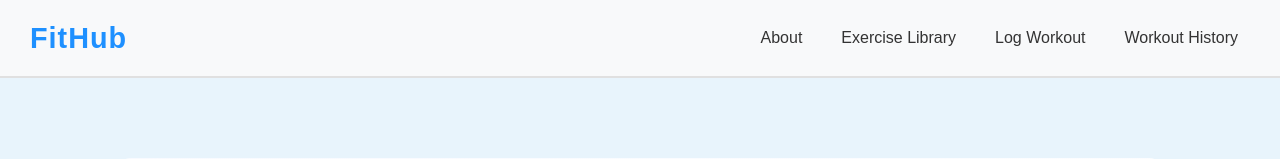
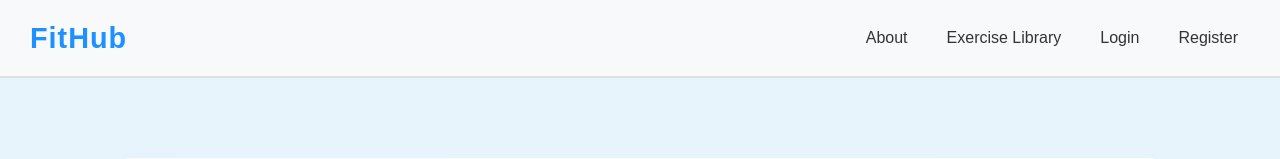
Before and after one commit to gmccaleb/unit-2-project-FItHub, a React (Vite) app in the folder fithub-frontend/: page / in a window 1280 px wide. Shown: the top 159 px of the page. Built offline with nearby package versions, Linux system fonts and the light colour scheme.

Commit message:
fixed nav menu

```diff
--- a/fithub-frontend/src/App.jsx
+++ b/fithub-frontend/src/App.jsx
@@ -26,6 +26,9 @@ function App() {
   useEffect(() => {
     localStorage.setItem("workoutHistory", JSON.stringify(workoutHistory));
   }, [workoutHistory]);
+
+// const auth = useAuth();
+
 
   return (
     <>
--- a/fithub-frontend/src/components/layout/NavMenu.jsx
+++ b/fithub-frontend/src/components/layout/NavMenu.jsx
@@ -1,20 +1,42 @@
 import { Link } from "react-router";
+import { useAuth } from "../context/AuthContext";
 
 function NavMenu() {
+  const { user, logout } = useAuth();
+
   return (
     <div className="nav-menu">
-      <Link className="link" to="/About">
+
+      <Link className="link" to="/about">
         About
       </Link>
-      <Link className="link" to="/Exercise-Library ">
+
+      <Link className="link" to="/exercise-library">
         Exercise Library
       </Link>
-      <Link className="link" to="/Log-Workout ">
-        Log Workout
-      </Link>
-      <Link className="link" to="/Workout-History ">
-        Workout History
-      </Link>
+
+      {user && (
+        <>
+          <Link className="link" to="/log-workout">
+            Log Workout
+          </Link>
+
+          <Link className="link" to="/workout-history">
+            Workout History
+          </Link>
+        </>
+      )}
+
+      {!user ? (
+        <>
+          <Link className="link" to="/login">Login</Link>
+          <Link className="link" to="/register">Register</Link>
+        </>
+      ) : (
+        <button className="link" onClick={logout}>
+          Logout
+        </button>
+      )}
     </div>
   );
 }
```
